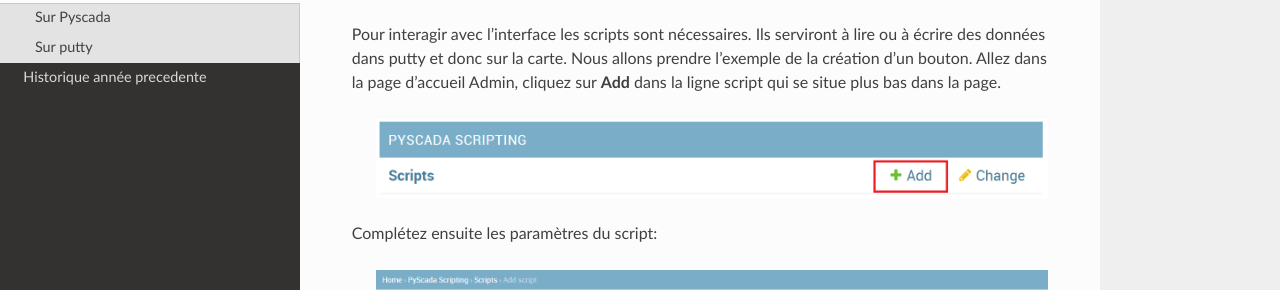
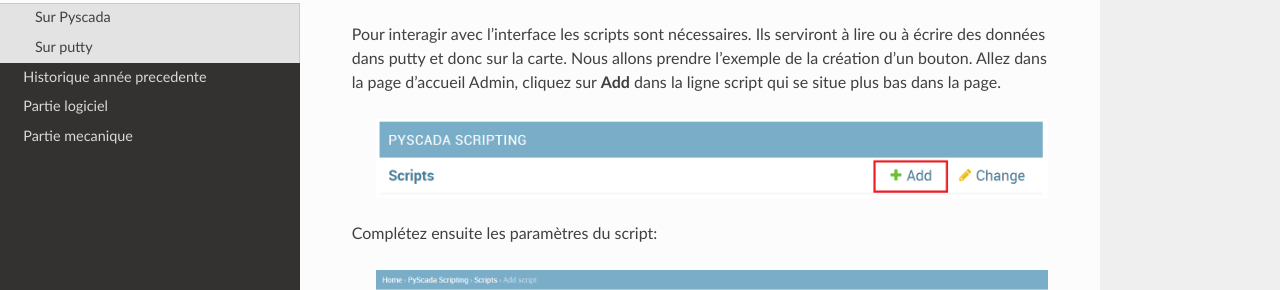
Before and after one commit to pt-tracker-gim/trackeurSolaire, a Sphinx documentation site: the page built from docs/source/script.rst, in a window 1280 px wide. Shown: the part 193-483 px from the top of the page. Built offline with Sphinx 7.4.7 and the Read the Docs theme 2.0.0, drawn with Linux system fonts in a browser that asks for light colours; pages that are not in the unit, such as notebooks, are missing from menus.

Commit message:
Update index.rst

```diff
--- a/docs/source/index.rst
+++ b/docs/source/index.rst
@@ -9,4 +9,8 @@ Ce tutoriel vous apprendra les bases pour la programmation sur Pyscada.
    tutoriel
    IHM
    script
+
    Historique_année_précédent
+   Modification_tuto
+   Partie_logiciel
+   Partie_mécanique
```
